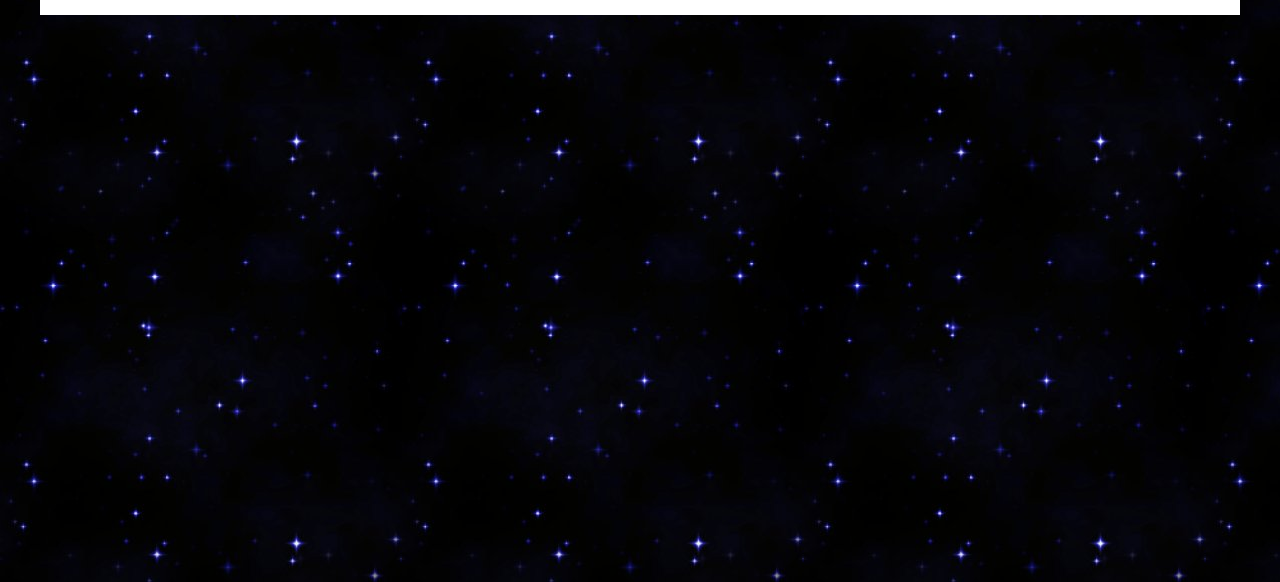
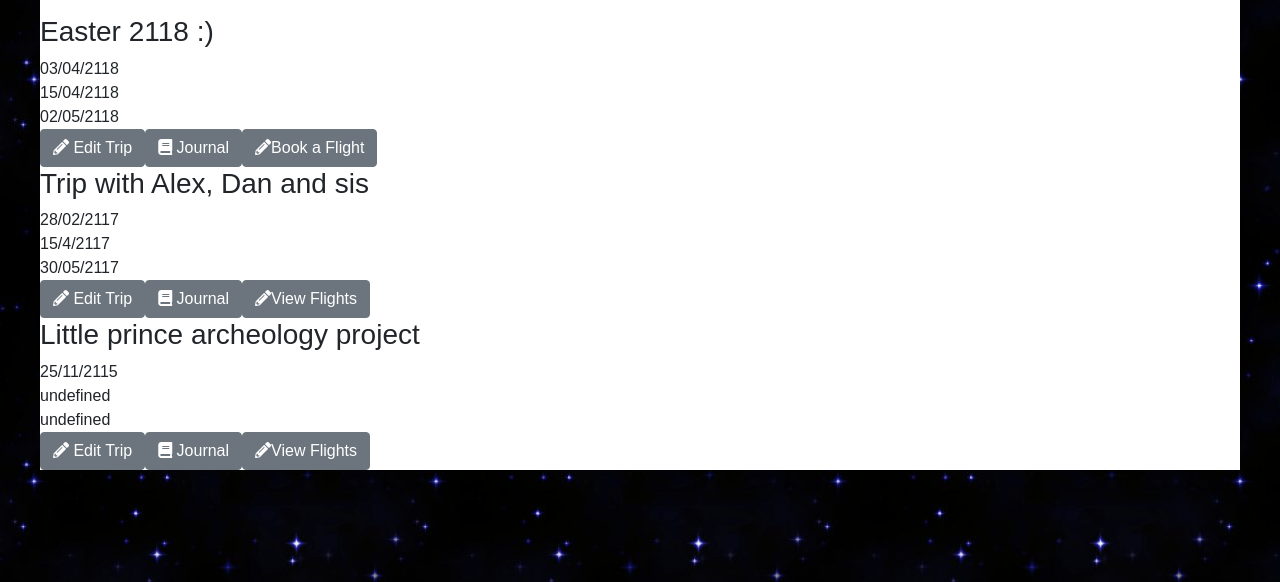
Before and after one commit to BarArbel/SpaceXpress, a plain HTML site: page mytrips.html in a window 1280 px wide. Shown: the part 218-800 px from the top of the page. Drawn offline with nearby package versions, Linux system fonts and the light colour scheme; a web font is replaced by a local one.

Commit message:
Plan a trip

```diff
--- a/data/trips.json
+++ b/data/trips.json
@@ -1,3 +1,17 @@
-[{"id":1,"name":"Easter 2118 :)","planet1":"HD 219134 b","date1":"03/04/2118","planet2":"Kepler 10c","date2":"15/04/2118","planet3":"Namek","date3":"02/05/2118"},
-  {"id":2,"name":"Trip with Alex, Dan and sis","planet1":"Mars","date1":"28/02/2117","planet2":"Eris","date2":"15/4/2117","planet3":"Pandora","date3":"30/05/2117"},
-  {"id":3,"name":"Little prince archeology project","planet1":"Sheep","date1":"25/11/2115"}]
+[{"id":1,
+  "name":"Easter 2118 :)",
+  "planet1":"HD 219134 b",
+  "date1":"03/04/2118",
+  "planet2":"Kepler 10c",
+  "date2":"15/04/2118",
+  "planet3":"Namek",
+  "date3":"02/05/2118",
+  "flightstatus": "Book a Flight"},
+
+  {"id":2,"name":"Trip with Alex, Dan and sis",
+    "planet1":"Mars",
+    "date1":"28/02/2117",
+    "planet2":"Eris",
+    "date2":"15/4/2117",
+    "planet3":"Pandora","date3":"30/05/2117","flightstatus": "View Flights"},
+  {"id":3,"name":"Little prince archeology project","planet1":"Sheep","date1":"25/11/2115","flightstatus": "View Flights"}]
--- a/includes/js/mytripsscript.js
+++ b/includes/js/mytripsscript.js
@@ -1,4 +1,38 @@
 $( document ).ready(function() {
-
+    getData();
 
 });
+
+function getData () {
+    var json_data = [];
+    $.getJSON("data/trips.json", function (data) {
+        console.log(data);
+        json_data = data;
+        for (var trip of data) {
+            var trips = $(
+            '<section class="tripTimeline">' +
+                '<h3>'+trip.name+'</h3>' +
+                '<section>' +
+                    '<section class="line"></section>' +
+                    '<section><img src="">'+trip.date1+'</section>'+
+                    '<section><img src="">'+trip.date2+'</section>'+
+                    '<section><img src="">'+trip.date3+'</section>'+
+                '</section>'+
+                 '<section>'+
+                    '<button class="btn btn-secondary" class="btn btn-info btn-lg" data-toggle="modal" data-target="#myModal" type="submit"><i class="fas fa-pencil-alt"></i> Edit Trip</button>'+
+                    '<button class="btn btn-secondary" class="btn btn-info btn-lg" data-toggle="modal" data-target="#myModal" type="submit"><i class="fas fa-book"></i> Journal</button>'+
+                    '<button class="btn btn-secondary" class="btn btn-info btn-lg" data-toggle="modal" data-target="#myModal" type="submit"><i class="fas fa-pencil-alt"></i>'+trip.flightstatus+'</button>'+
+                 '</section>'+
+            '</section>'
+
+        );
+            $('#trips').append(trips);
+        }
+
+    });
+}
+
+function planetFunzone (){
+    var planets = document.getElementsByTagName(img);
+
+}
```
Also changed, not shown: mytrips.html (+1 -0 lines), images/329d3f8efd60e51094fb3760acf99791.jpg, images/Capture.PNG, images/Image_62 (1).png, images/alien_landscape_art_by_richardjjones-d6nciv9.jpg, images/alien_landscape_by_drombyb.jpg, images/colorful_beach_nebula-wide.jpg, images/free-sci-fi-wallpaper_010014836_283.jpg, images/planet1.png (added), images/planet2.png (added), images/planet3.png (added), images/planet4.png (added), images/planet5.png (added), images/planet6.png (added), 2 more files.
